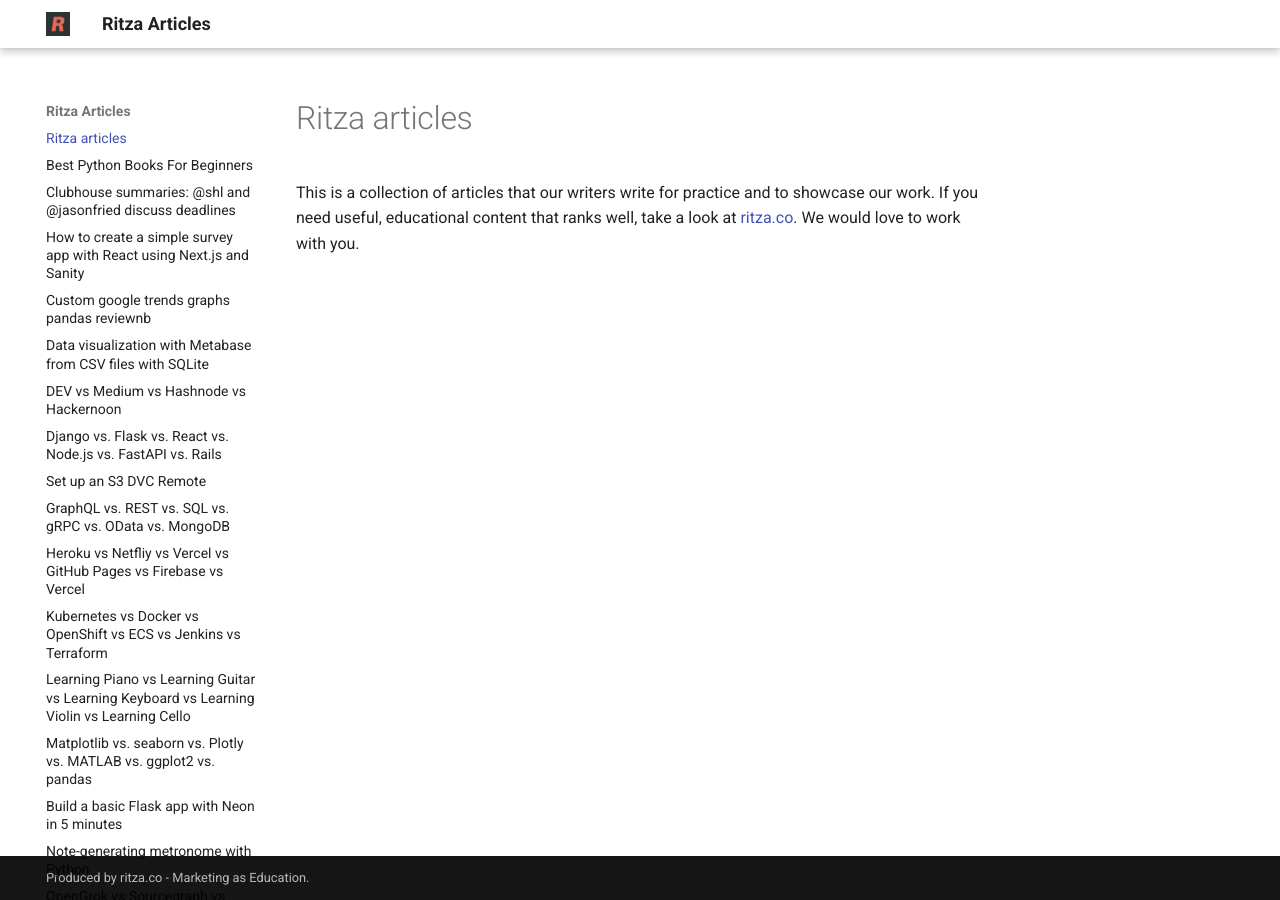
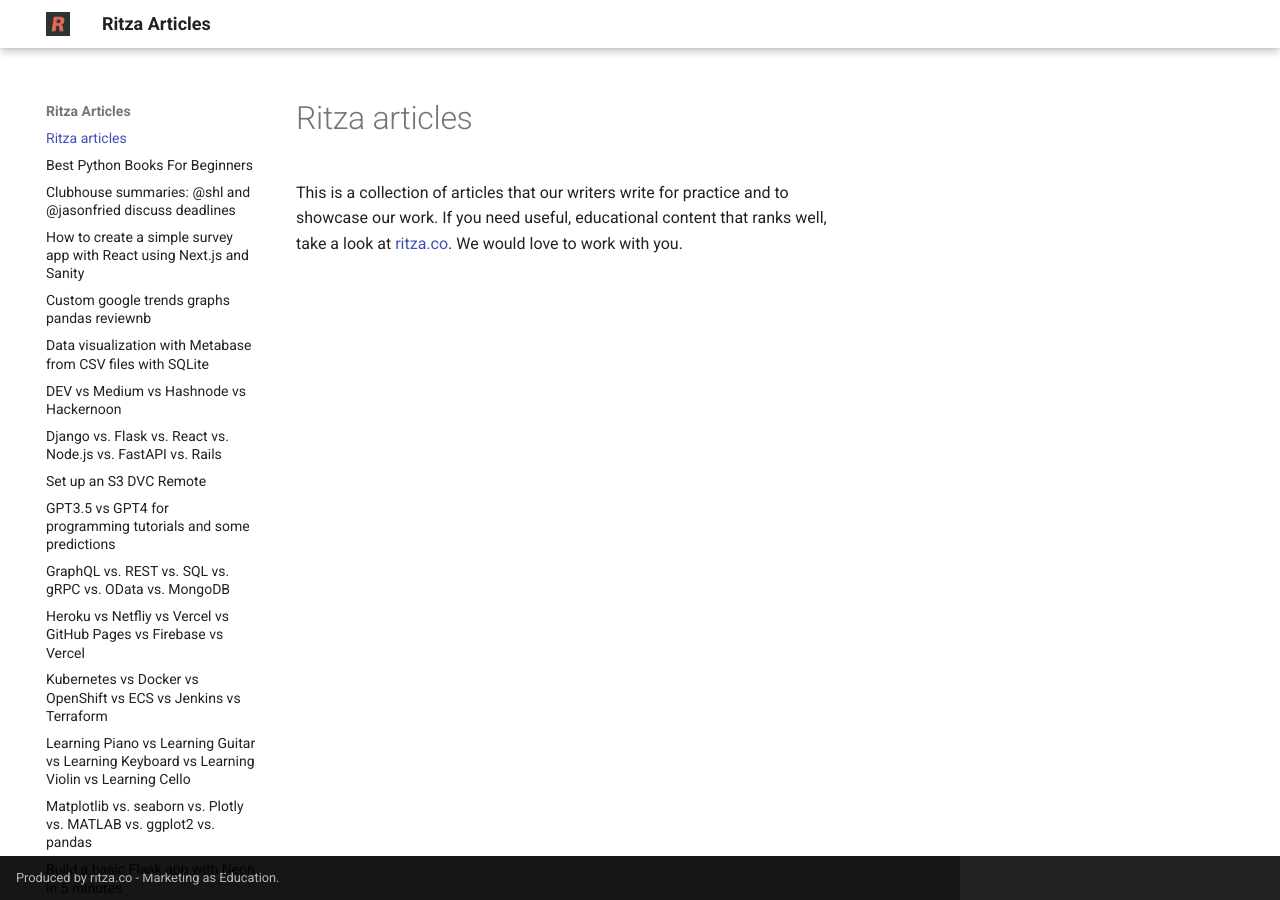
Before and after one commit to ritza-co/internal-articles, an MkDocs documentation site: the page built from docs/index.md, in a window 1280 px wide. Built offline with MkDocs 1.6.1 and Material for MkDocs 9.7.7, drawn with Linux system fonts in a browser that asks for light colours; some of the changed lines change nothing that is shown.

Commit message:
add gpt article

```diff
--- /dev/null
+++ b/docs/css/custom.css
@@ -0,0 +1,4 @@
+.md-typeset {
+  max-width: 75% !important; /* Adjust this percentage to control the size of the images */
+  height: auto;
+}
--- /dev/null
+++ b/docs/gpt3-5-vs-gpt4-for-programming-tutorials.md
@@ -0,0 +1,92 @@
+---
+hide:
+  - navigation
+---
+
+# GPT3.5 vs GPT4 for programming tutorials and some predictions
+
+At Ritza, we create guides and tutorials for developers. I've been keeping a close eye on GPT's ability to do this automatically.
+
+We weren't that worried by GPT3.5 as it often made up fake information. Even a small amount of "wrong" information means that the total amount of effort saved is very little, as all of the information has to be verified, and [verification is nearly as hard as creation](https://ritza.co/articles/verification-is-as-hard-as-creation-chatgpt/).
+
+We're still examining GPT4, but so far it seems to make up information a lot less. For example, we recently wrote an introduction to [Analysing CSV datasets with Metabase](https://ritza.co/articles/data-visualisation-with-metabase-from-csv/). If you ask GPT3.5 to write the same article, it makes the (false) claims that Metabase has native CSV support (it doesn't), and that there's an "Add database" page on the home screen (there isn't).
+
+![](./assets/gpt35-vs-4/gpt3.png)
+
+By contrast, GPT4 doesn't make either mistake. It first shows you how to convert the CSV file to SQLite, and then correctly tells you where to find the "Add database" button.
+
+![](./assets/gpt35-vs-4/gpt4.png)
+
+Of course, one example isn't science, but so far I'm impressed. I'll keep investigating, but it's already very clear that GPT4 and future GPT models are going to drastically change how programmers work.
+
+Some predictions:
+
+## #1: Programmers stop using Google and documentation and use GPT directly to kickstart all projects
+
+I think this is the most likely scenario. It's already a poorly kept secret (and central tenant of Ritza's business model) that developers often skip reference docs and look for a tutorial to use as a starting point. If GPT is already this good at producing 'on demand' tutorials, developers won't have to open the top 3-4 tutorials on Google and figure out which pieces are still up-to-date and which pieces they need to get to their own specific goal.
+
+Instead, they'll use GPT to iterate on the starter code until they reach the limit of its knowledge or capabilities.
+
+There is already some early work (e.g. [by Stripe](https://stripe.com/en-gb-fr/newsroom/news/stripe-and-openai)) to integrate an AI assistant _into_ developer docs, but why would a developer visit a separate docs site if they already have GPT open and GPT already has the information contained in the docs site?
+
+I've seen [some discussion](https://news.ycombinator.com/item?id=35159447) on the fact that "We can't all use AI, someone has to generate the training data", but it is well within GPT's current and future capabilities to use much _less_ training data for new updates. It knows how to write docs, guides, code, and summaries. You can already feed it code changes and have it update documentation, or vice-versa, so it's not clear to me that "we can't all use AI". Someone will be poking the initial inputs a bit (e.g. the code) and then those inputs will be used to generate more inputs and outputs (e.g. examples, docs, guides).
+
+If this happens, it will be much harder for _anyone_ to build a "moat". Creating pretty much anything just got a lot easier, and creation would probably be constrained mainly by how much GPT access you have (how many tokens, whether only through the UI or also the API, and which model).
+
+Instead of indirectly training or fine-tuning new versions of GPT, we'll do it far more directly. Not: "Here's a tutorial of how to use the latest version of software package X." but "Here are the commit hashes since the previous version of software package X that you already know about. Read them and tell me how to do Y".
+
+Many people think that AI will create a lot more blog spam and useless SEO articles that are only designed to get clicks rather than provide the reader with any value, but once anyone can create these articles they become even _less_ valuable. There's an entire content industry that is largely driven by companies who want to rank well on Google. If people stop using Google, that industry will stop producing content.
+
+This is not going to happen in weeks or even months though. The people talking about ChatGPT are in a fast-moving world that is eager to adopt new trends. Slower moving industries will take time to adapt. Many engineers haven't even tried ChatGPT yet. Even when industries like corporate finance 'catch up' and realise it is potentially valuable, there will be many legal and other hurdles to jump over before it gets properly integrated into every developer's workflow.
+
+In the meantime, those engineers will still be relying on Google and Stackoverflow.
+
+## \#2: Google wakes up and attempts to build a serious GPT competitor and we see ads in LLM output
+
+We'll very soon see ads embedded into the output from large language models. OpenAI gets a lot of criticism for not being "Open", and for censorship and safety rails, but compared to Google they are still very much in the "Build cool things for the sake of it" part of their growth journey. Google is firmly in the "protect profits by finding new and better places to put adverts" of theirs. The Google exec team has already tried to rush-release some GPT competitor-type things, but so far they have clearly been a lot less groundbreaking than OpenAI.
+
+Hosted language models are going to allow far more personalised ads than we have now. By analysing browsing history and other PII, companies can already predict a lot about us and influence our behaviour in horrible ways. But there are still a lot of "guess the blanks" of what people are doing between interactions. With Google, I might read 10-20 articles and then spend some "offline" time figuring out the connections between those articles, all of which are hosted on different servers.
+
+With toolls like GPT, the host has access to every single input and output in a clear sequence. If GPT produces something that is 90% of what I want and I ask it to refine the last 10%, that all gets sent to the host as well.
+
+I imagine there are already projects at Google that go beyond the emergency response we've seen - to spin up an actual technical team similar to the one that built ChatGPT, and build a model that is similar to GPT. It might take months or years to release, but when we see it, it will have ads.
+
+## #3: The 'tech' bubble continues deflating, but tech grows fast in 'low-tech' industries like construction, education, agriculture, etc
+
+Even with the brutal tech layoffs, there are still a lot of businesses that survive only by selling to other technology businesses, sometimes several levels deep. A lot of SaaS apps used by sales, marketing, customer support, and others can now be replicated far more quickly and cheaply by internal engineering teams, and the remaining bigger tech companies will build their own versions of stuff instead of buying it. Build vs buy will swing more towards "build".
+
+At the same time, industries that didn't previously have the expertise they needed to take real advantage of technology will be able to take advantage of tech more easily. Building CRUD apps, scraping tools, and all kinds of automation that low-code has been promising for years will actually become accessible by non-technical people.
+
+People with "real" jobs (ones that interact with the non-digital world) will be building and deploying their own apps with the help of GPT.
+
+No-code solutions never fixed the "customer doesn't know what they want" problem. GPT does. You can ask it to do something, get frustrated with it and ask it to do it again, slowly giving it more examples and telling it what it got wrong until you get what you want.
+
+## #4: More tech jobs will suffer
+
+People often think of the world as a place with a constant amount of work to be done. If the work gets easier, there will be less to 'go around'. Hence people have predicted since the industrial revolution and every 'revolution' since that we'd all work less and have more free time.
+
+In reality, as nearly everyone has experienced, work creates more 'work'. Programming got a lot easier with the release of Python and other high-level programming languages, but it didn't mean we needed fewer programmers. There was just more to do.
+
+That said, there are a lot of developers right now who build basic frontends or CRUD apps or run basic SQL queries which can all now be done by AI. There will be less demand for them.
+
+DevOps, product management, and design will still be in-demand as even though GPT can do these things, the "verification is as hard as creation" applies more to them. If your server is down, GPT can suggest what to do to fix it, but it will be a while before people are willing to rely on it in high-stakes and ill-defined scenarios.
+
+We'll probably see some reversal of current trends where electrical engineers and people with other more practical skills moved into software engineering. Electrical engineering rates will probably go up even more, while software engineering rates go down.
+
+Technology as an industry is already a tough field to get into. You have to learn a bunch of algorithmic stuff that you will not use much, and then learn how to do production engineering on-the-job. At my first internship, I gained valuable experience by building some data-syncing scripts for a senior manager. The code was very straight forward, but it gave me insights into how the company worked, and how to work with semi-technical people. Today, that manager could use ChatGPT to build a better quality version of the script I created instead.
+
+Everyone now has access to as many 'interns' as they want as they can ask ChatGPT to do intern-level tasks. As we make the easy work easier and easier, it gets harder for people to use that work to level up, making it harder to get a job without experience.
+
+## #5: People will value in-person interactions more
+
+People will get tired of constantly talking to AI. We'll see a shift back to in-person settings for training and education, entertainment, and sales. People will pay a premium for in-person versions of things that could easily be done online. Online communities will suffer. Meetups will thrive.
+
+## #6: White-collar service work will either grow or shrink overall
+
+This one I'm not sure about. On the one hand, GPT will make it more obvious just how many of us are in "[bullshit jobs](https://en.wikipedia.org/wiki/Bullshit_Jobs)", as people realise that the "Is AI really intelligent" debate is more about "Were humans pretty dumb this whole time?" and not "Wow is AI actually smart now?"
+
+There are many people calling the collapse of the services bubble, and ChatGPT could definitely be a trigger for this.
+
+That said, we've made service work much easier every year for decades with tools like Google Docs, instant messaging, faster internet, and by adding millions of "digital natives" to the workforce, and so far it's only grown the amount of service work what is 'needed'.
+
+Will making work even easier continue that trend, or will we finally hit a breaking point? I'll pick a 'wait and see' stance for this one.
--- a/mkdocs.yml
+++ b/mkdocs.yml
@@ -12,6 +12,9 @@
     - scheme: default
       primary: white
 
+extra_css:
+    - css/custom.css
+
 markdown_extensions:
   - meta
   - pymdownx.highlight
```
Also changed, not shown: docs/assets/gpt35-vs-4/gpt3.png (added), docs/assets/gpt35-vs-4/gpt4.png (added).
